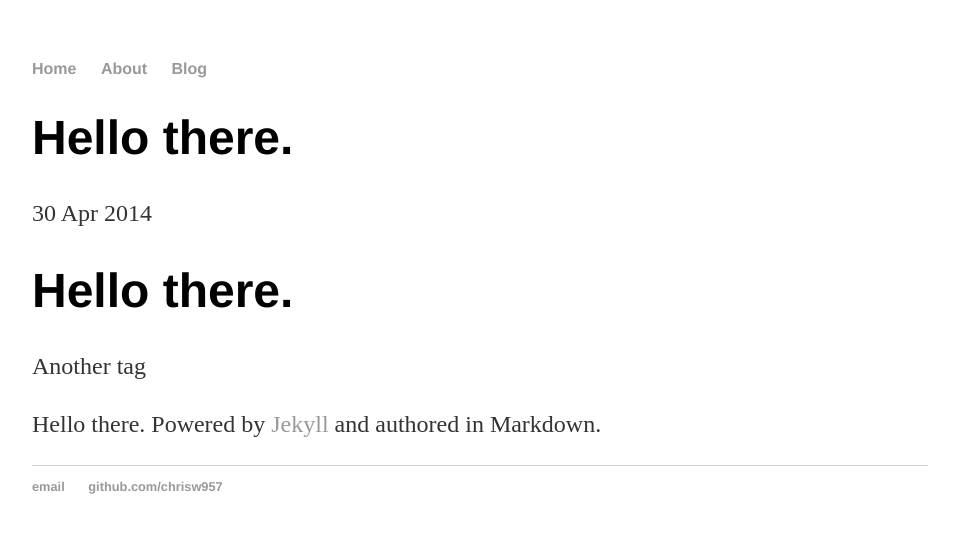
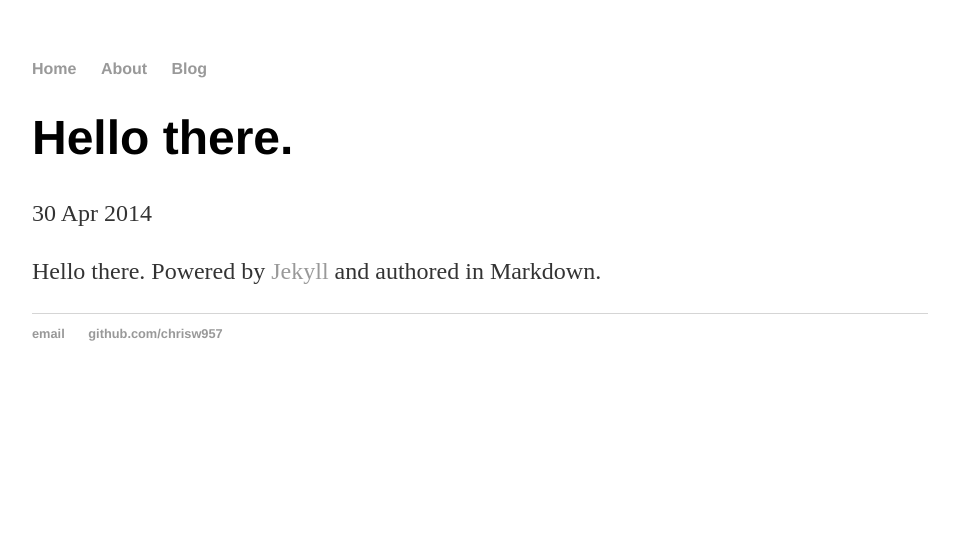
Before and after one commit to chrisw957/chrisw.github.io, a Jekyll site: the page built from _posts/2018-10-17-hello.md, in a window 1280 px wide. Shown: the top 533 px of the page, without its empty margins (160-1119 px from the left). Built offline with Jekyll 4.4.1, drawn with Linux system fonts in a browser that asks for light colours.

Commit message:
Update 2018-10-17-hello.md

```diff
--- a/_posts/2018-10-17-hello.md
+++ b/_posts/2018-10-17-hello.md
@@ -4,9 +4,4 @@ title: Hello there.
 date: 2014-04-30
 ---
 
-{{ page.title }}
-================
-
-<p class="meta">Another tag</p>
-
 Hello there. Powered by [Jekyll](http://jekyllrb.com) and authored in Markdown.
```
